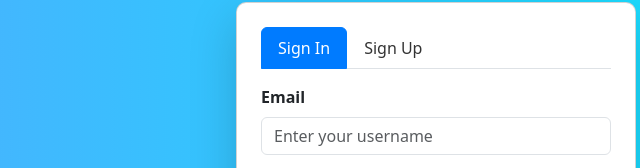
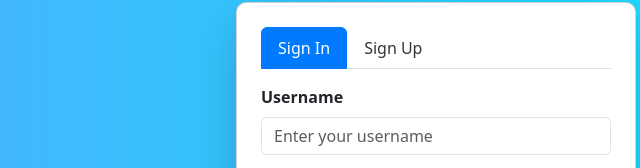
Before and after one commit to Nuhamien/Task_Manager_2024_25, a plain HTML site: page Task_Manager-(Front-end)/task-manager.html in a window 1280 px wide. Shown: the part 239-407 px from the top of the page, 204-844 px from the left. Drawn offline with nearby package versions, Linux system fonts and the light colour scheme.

Commit message:
Add files via upload

```diff
--- a/Task_Manager-(Front-end)/task-manager.html
+++ b/Task_Manager-(Front-end)/task-manager.html
@@ -46,8 +46,8 @@
                 <div class="tab-pane fade show active" id="signin" role="tabpanel">
                     <form>
                         <div class="mb-3">
-                            <label for="signin-email" class="form-label">Email</label>
-                            <input type="email" class="form-control" id="signin-username" placeholder="Enter your username">
+                            <label for="signin-username" class="form-label">Username</label>
+                            <input type="username" class="form-control" id="signin-username" placeholder="Enter your username">
                         </div>
                         <div class="mb-3">
                             <label for="signin-password" class="form-label">Password</label>
```
